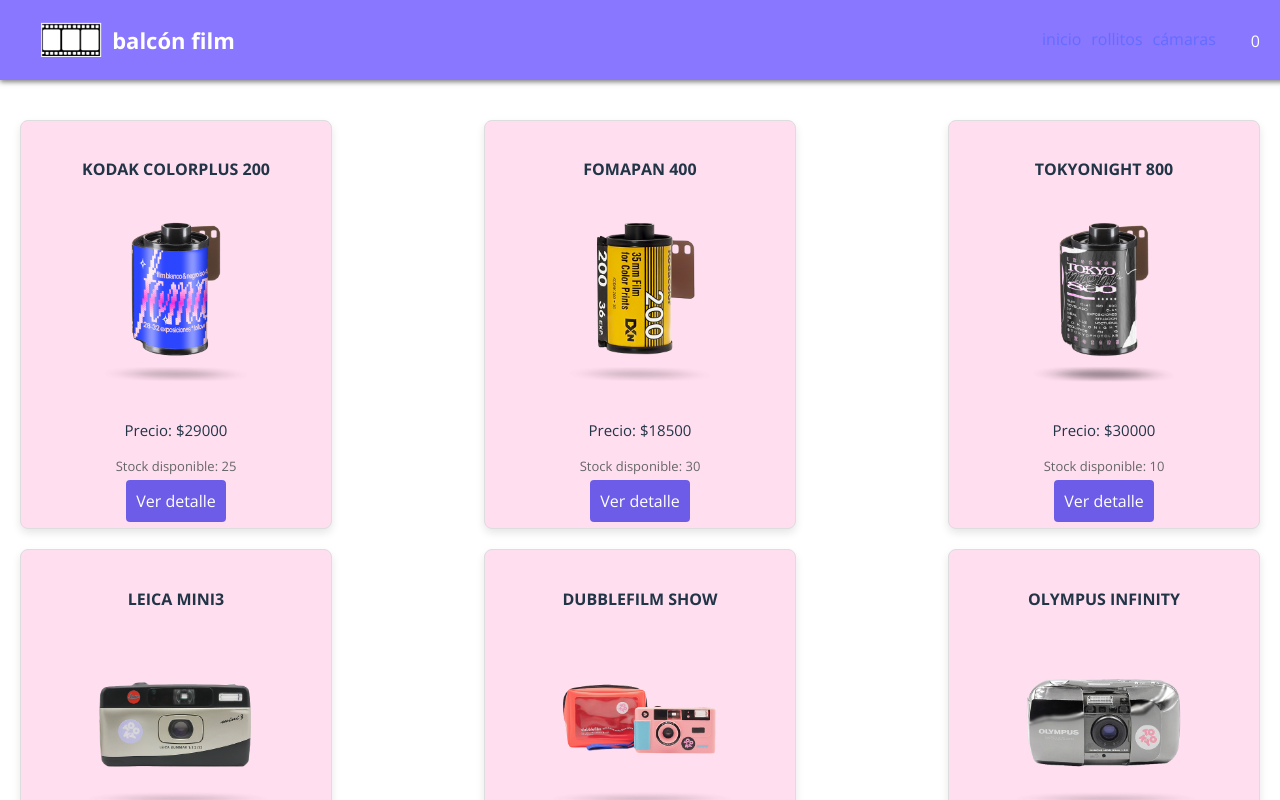
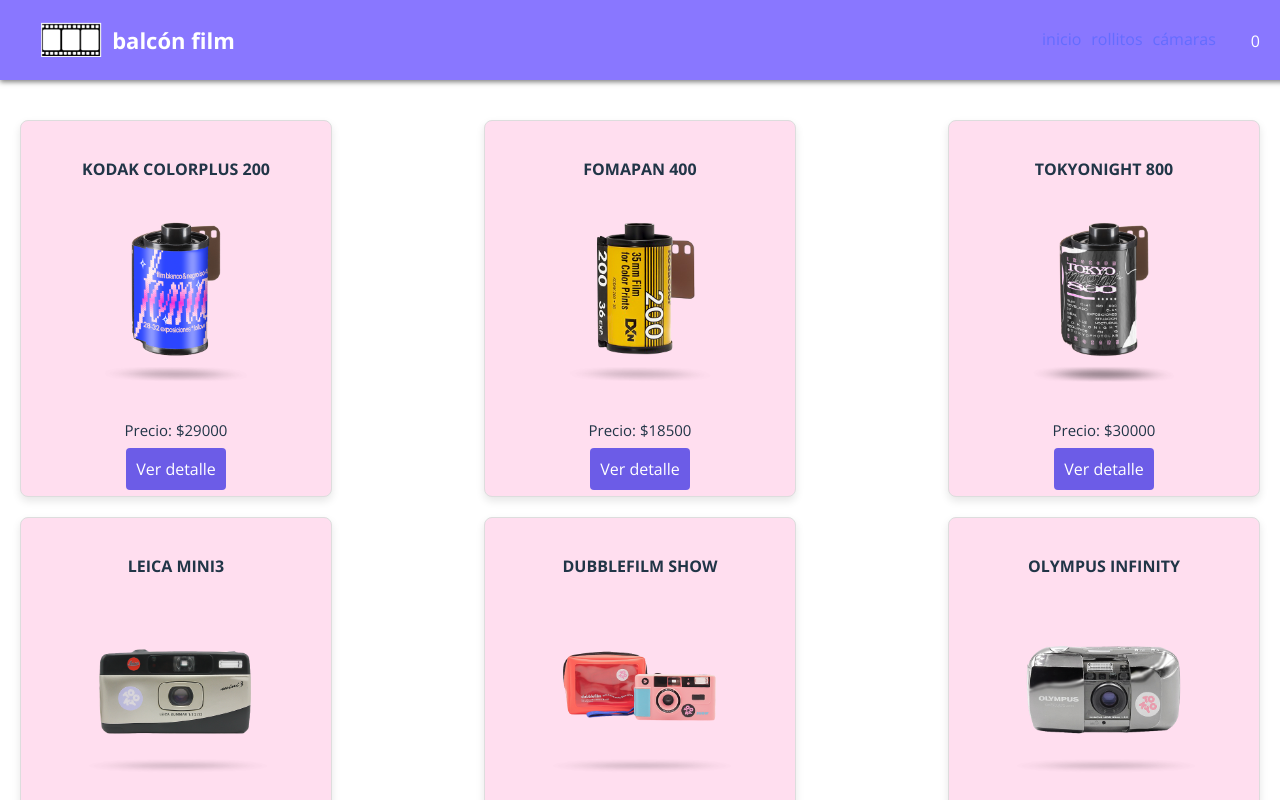
Before and after one commit to TamiZukierman/BalconLab, a React (Vite) app: page / in a window 1280 px wide. Shown: the top 800 px of the page. Built offline with nearby package versions, Linux system fonts and the light colour scheme; some icons are missing.

Commit message:
NavegaLasRutas+Zukierman

```diff
--- a/src/components/Item/Item.jsx
+++ b/src/components/Item/Item.jsx
@@ -10,7 +10,7 @@
             </picture>
             <section>
                 <p className="Precio">Precio: ${price}</p>
-                <p className="Info">Stock disponible: {stock}</p>
+
             </section>
             <footer className="ItemFooter">
             <Link className="Option" to = {`/item/${id}`}>Ver detalle</Link>
--- a/src/components/ItemDetail/ItemDetail.jsx
+++ b/src/components/ItemDetail/ItemDetail.jsx
@@ -14,6 +14,7 @@
                 <p className="Info">Categoría: {category}</p>
                 <p className="Info">Descripción: {description}</p>
                 <p className="Precio">Precio: ${price}</p>
+                <p className="Info">Stock disponible: {stock}</p>
             </section>
             <footer className="ItemFooter">
             <ItemCount initial = {1} stock =  {stock} onAdd = {(quantity) => console.log("Cantidad agregada",quantity)}/>
```
